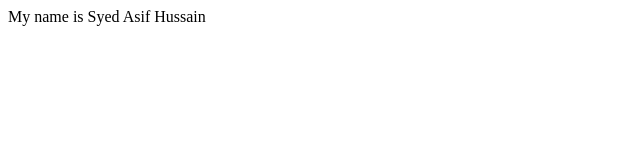
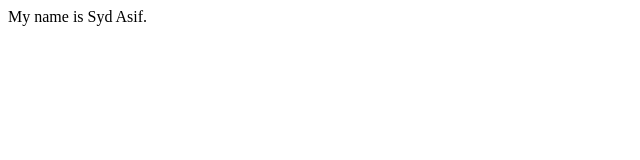
Before and after one commit to sydasif/html_course, a plain HTML site: page index.html in a window 1280 px wide. Shown: the full height of the page, 0-640 px from the left. Drawn offline with Linux system fonts and the light colour scheme.

Commit message:
basic doc structure

```diff
--- a/index.html
+++ b/index.html
@@ -1,6 +1,9 @@
-My name is
-<name origin="urdu">
-    <first>Syed</first>
-    <middle>Asif</middle>
-    <last>Hussain</last>
-</name>
+<!DOCTYPE html>
+<html>
+    <head>
+        <title>My Web Page</title>
+        <body>
+            My name is Syd Asif.
+        </body>
+    </head>
+</html>
```
